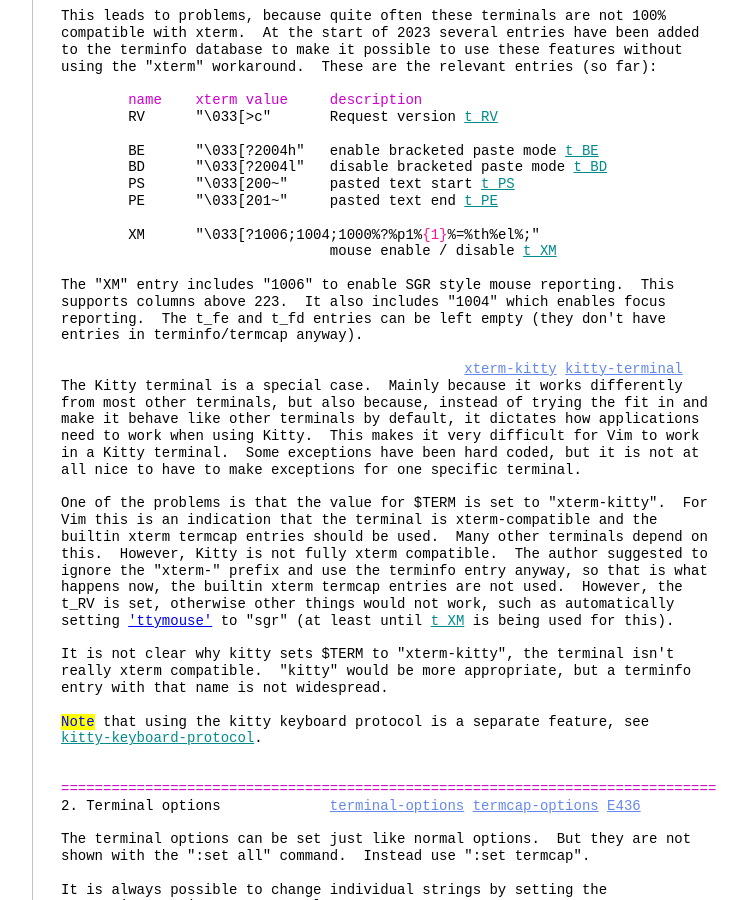
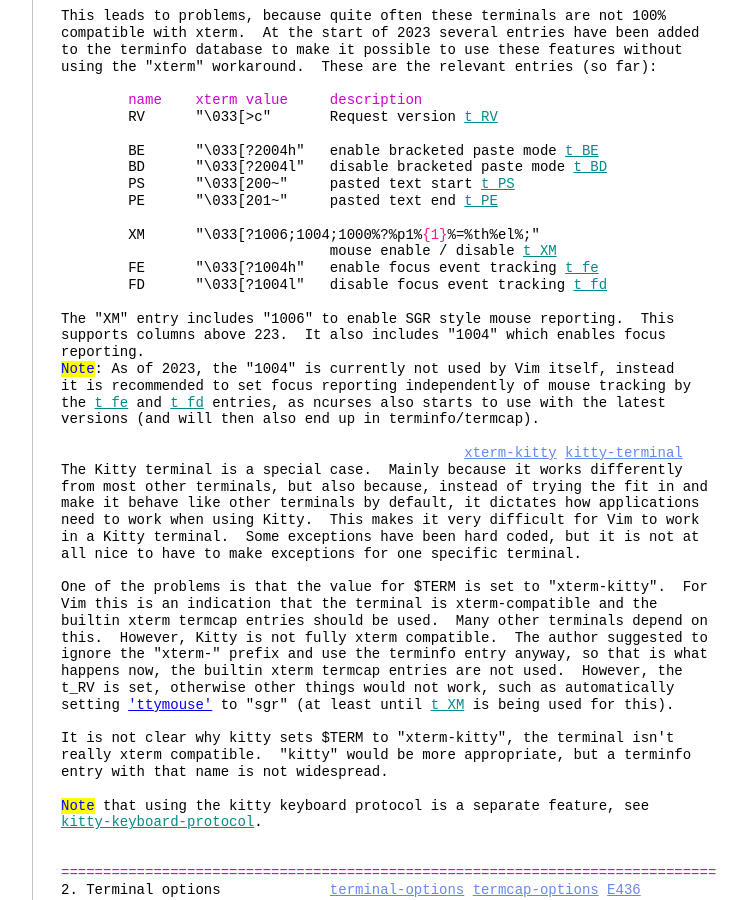
Before and after one commit to vim-jp/vimdoc-en, a Jekyll site: the page built from term.html, in a window 1280 px wide and 900 px high, scrolled down 5553 px. Shown: the whole window, without its empty margins (340-1087 px from the left). Built offline with Jekyll 4.4.1, drawn with Linux system fonts in a browser that asks for light colours; nearby versions of some CDN libraries; comment, search, counter and statistics services are not loaded; some of the changed text lies outside the part shown.

Commit message:
Generated by GitHub workflow 6754837251
https://github.com/vim-jp/vimdoc-en/actions/runs/6754837251

```diff
--- a/term.html
+++ b/term.html
@@ -3,7 +3,7 @@ layout: vimdoc
 helpname: 'term'
 ---
 <div id='vimCodeElement'>
-<a class="Constant" href="term.html" name="term.txt">term.txt</a>&nbsp;&nbsp;&nbsp;&nbsp;&nbsp;&nbsp;For&nbsp;<span class="Identifier">Vim version 9.0.</span>&nbsp;&nbsp;Last change: 2023 Oct 25<br>
+<a class="Constant" href="term.html" name="term.txt">term.txt</a>&nbsp;&nbsp;&nbsp;&nbsp;&nbsp;&nbsp;For&nbsp;<span class="Identifier">Vim version 9.0.</span>&nbsp;&nbsp;Last change: 2023 Nov 04<br>
 <br>
 <br>
 &nbsp;&nbsp;&nbsp;&nbsp;&nbsp;&nbsp;&nbsp;&nbsp;&nbsp;&nbsp;&nbsp;&nbsp;&nbsp;&nbsp;&nbsp;&nbsp;&nbsp;&nbsp;<span class="Identifier">VIM REFERENCE MANUAL&nbsp;&nbsp;&nbsp;&nbsp;by Bram Moolenaar</span><br>
@@ -337,11 +337,16 @@ using the &quot;xterm&quot; workaround.&nbsp;&nbsp;These are the relevant entrie
 <br>
 &nbsp;&nbsp;&nbsp;&nbsp;&nbsp;&nbsp;&nbsp;&nbsp;XM&nbsp;&nbsp;&nbsp;&nbsp;&nbsp;&nbsp;&quot;\033[?1006;1004;1000%?%p1%<span class="Special">{1}</span>%=%th%el%;&quot;<br>
 &nbsp;&nbsp;&nbsp;&nbsp;&nbsp;&nbsp;&nbsp;&nbsp;&nbsp;&nbsp;&nbsp;&nbsp;&nbsp;&nbsp;&nbsp;&nbsp;&nbsp;&nbsp;&nbsp;&nbsp;&nbsp;&nbsp;&nbsp;&nbsp;&nbsp;&nbsp;&nbsp;&nbsp;&nbsp;&nbsp;&nbsp;&nbsp;mouse enable / disable&nbsp;<a class="Identifier" href="term.html#t_XM">t_XM</a><br>
+&nbsp;&nbsp;&nbsp;&nbsp;&nbsp;&nbsp;&nbsp;&nbsp;FE&nbsp;&nbsp;&nbsp;&nbsp;&nbsp;&nbsp;&quot;\033[?1004h&quot;&nbsp;&nbsp; enable focus event tracking&nbsp;<a class="Identifier" href="term.html#t_fe">t_fe</a><br>
+&nbsp;&nbsp;&nbsp;&nbsp;&nbsp;&nbsp;&nbsp;&nbsp;FD&nbsp;&nbsp;&nbsp;&nbsp;&nbsp;&nbsp;&quot;\033[?1004l&quot;&nbsp;&nbsp; disable focus event tracking&nbsp;<a class="Identifier" href="term.html#t_fd">t_fd</a><br>
 <br>
 The &quot;XM&quot; entry includes &quot;1006&quot; to enable SGR style mouse reporting.&nbsp;&nbsp;This<br>
 supports columns above 223.&nbsp;&nbsp;It also includes &quot;1004&quot; which enables focus<br>
-reporting.&nbsp;&nbsp;The t_fe and t_fd entries can be left empty (they don't have<br>
-entries in terminfo/termcap anyway).<br>
+reporting.<br>
+<span class="Todo">Note</span>: As of 2023, the &quot;1004&quot; is currently not used by Vim itself, instead<br>
+it is recommended to set focus reporting independently of mouse tracking by<br>
+the&nbsp;<a class="Identifier" href="term.html#t_fe">t_fe</a>&nbsp;and&nbsp;<a class="Identifier" href="term.html#t_fd">t_fd</a>&nbsp;entries, as ncurses also starts to use with the latest<br>
+versions (and will then also end up in terminfo/termcap).<br>
 <br>
 &nbsp;&nbsp;&nbsp;&nbsp;&nbsp;&nbsp;&nbsp;&nbsp;&nbsp;&nbsp;&nbsp;&nbsp;&nbsp;&nbsp;&nbsp;&nbsp;&nbsp;&nbsp;&nbsp;&nbsp;&nbsp;&nbsp;&nbsp;&nbsp;&nbsp;&nbsp;&nbsp;&nbsp;&nbsp;&nbsp;&nbsp;&nbsp;&nbsp;&nbsp;&nbsp;&nbsp;&nbsp;&nbsp;&nbsp;&nbsp;&nbsp;&nbsp;&nbsp;&nbsp;&nbsp;&nbsp;&nbsp;&nbsp;<a class="Constant" href="term.html#xterm-kitty" name="xterm-kitty">xterm-kitty</a>&nbsp;<a class="Constant" href="term.html#kitty-terminal" name="kitty-terminal">kitty-terminal</a><br>
 The Kitty terminal is a special case.&nbsp;&nbsp;Mainly because it works differently<br>
```
